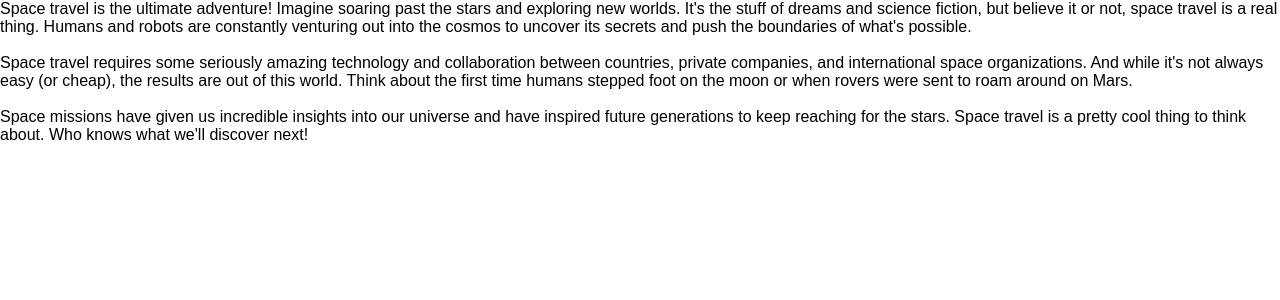
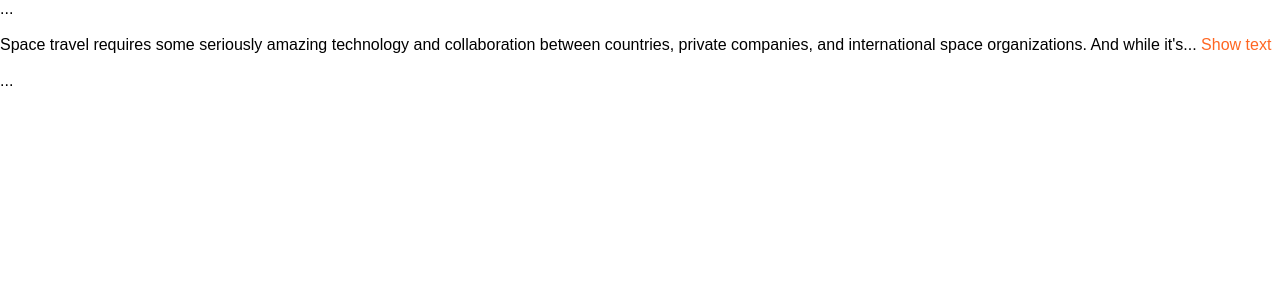
Before and after one commit to Scientific-Research/react-challenge-text-expander, a React (Vite) app: page / in a window 1280 px wide. Shown: the top 300 px of the page. Built offline with nearby package versions, Linux system fonts and the light colour scheme.

Commit message:
I wrote the solution for middle part and expnand the text and now, i go for the other parts!

```diff
--- a/src/App.tsx
+++ b/src/App.tsx
@@ -1,3 +1,4 @@
+import { useState } from "react";
 import "./index.css";
 
 interface ITextExpander {
@@ -67,11 +68,36 @@ const TextExpander: React.FC<ITextExpander> = ({
   collapseButtonText,
   buttonColor,
 }) => {
-  return (
-    <div>
-      {children}
-      <br />
-      <br />
-    </div>
-  );
+  const [expanded, setExpanded] = useState(false);
+
+  const toggleExpansion = () => {
+    setExpanded(!expanded);
+  };
+
+  const renderContent = () => {
+    if (expanded) {
+      return children;
+    } else {
+      // split the text into words and display only the first 'collapsedNumWords'
+      const words = (children as string).split(" ");
+      const truncatedText = words.slice(0, collapsedNumWords).join(" ") + "...";
+
+      return (
+        <>
+          {/* {children} */}
+          {truncatedText}{" "}
+          <a
+            href="#"
+            onClick={toggleExpansion}
+            style={{ color: buttonColor, textDecoration: "none" }}
+          >
+            {expandButtonText}
+          </a>
+          <br />
+          <br />
+        </>
+      );
+    }
+  };
+  return <div>{renderContent()}</div>;
 };
```
